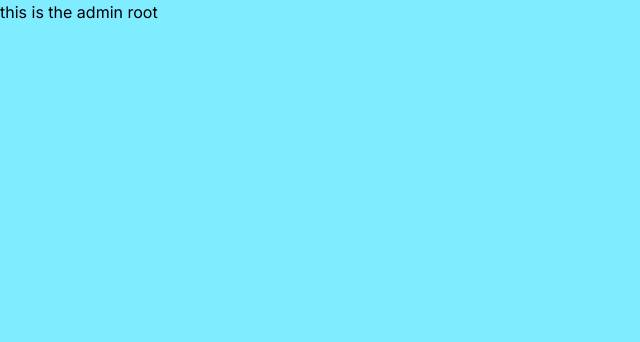
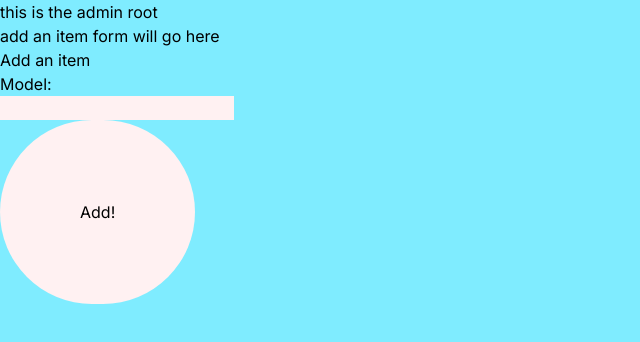
Before and after one commit to drbrgo/team_closet, a Next.js app in the folder src/frontend/teamcloset/: page /admin in a window 1280 px wide. Shown: the top 342 px of the page, without its empty margins (0-640 px from the left). Built offline with nearby package versions, Linux system fonts and the light colour scheme.

Commit message:
working on add new item form

```diff
--- a/src/frontend/teamcloset/app/admin/page.tsx
+++ b/src/frontend/teamcloset/app/admin/page.tsx
@@ -1,5 +1,10 @@
+import AddClosetItem from "../components/closet-admin/AddClosetItem"
+
 export default function adminRoot() {
     return (
+        <div>
         <p>this is the admin root</p>
+        <AddClosetItem />
+        </div>
     )
 }
--- /dev/null
+++ b/src/frontend/teamcloset/app/components/closet-admin/AddClosetItem.tsx
@@ -0,0 +1,24 @@
+'use client';
+
+export default function AddClosetItem() {
+
+    const handleSubmit = (event: any) => {
+        event.preventDefault();
+        console.log(`button "smashed"`);
+    }
+
+    return(
+        <div>
+        <p>add an item form will go here</p>
+        <form onSubmit={handleSubmit}>
+            <h1>Add an item</h1>
+            <div>
+                <h2>Model:</h2>
+                <input className="bg-rose-50" type="text" id="model" required minLength={2} maxLength={70} />
+            </div>
+
+            <button className="bg-rose-50 p-20 hover:bg-rose-100 rounded-full" type="submit">Add!</button>
+        </form>
+        </div>
+    )
+}
```
Also changed, not shown: 1 other file (tests, documents, lock files or other folders).
